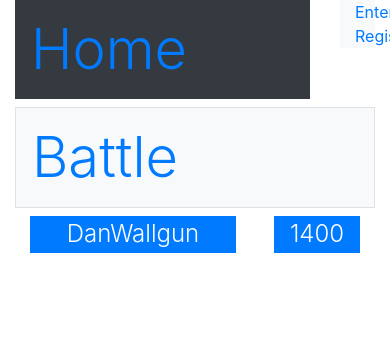
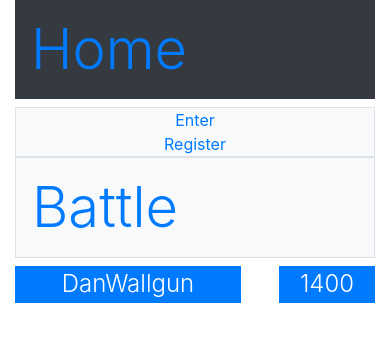
Before and after one commit to DanWallgun/Web-Python, a Flask app: page / in a window 390 px wide; the page is wider, and only the part inside the window is pictured. Shown: the top 342 px of that part. Run offline with Flask 2, Linux system fonts and the light colour scheme; data comes from the database, SQL or seed files in the repository; some libraries are stand-ins or nearby versions.

Commit message:
Changed layout according to mobile

```diff
--- a/web/app/templates/base.html
+++ b/web/app/templates/base.html
@@ -26,7 +26,7 @@
     <body>
         <div class="container">
             <div class="row">
-                <div class="col-10">
+                <div class="col-sm-10">
                     <h1 class="container p-3 bg-dark text-white display-4">
                         <a href="/">
                             {% block topheading %}
@@ -34,8 +34,8 @@
                         </a>
                     </h1>
                 </div>
-                <div class="col-2">
-                    <div id="login-block" class="container text-center bg-light">
+                <div class="col-sm-2">
+                    <div id="login-block" class="container border text-center bg-light">
                         <!-- <a href="/">Enter</a>
                         <br>
                         <a href="/">Register</a> -->
--- a/web/app/templates/index.html
+++ b/web/app/templates/index.html
@@ -11,7 +11,7 @@
         </a>
     </h1>
     {% for user in users %}
-    <div class="row m-0">
+    <div class="row">
         <div class="col-8">
             <h4 class="p-1 mr-1 bg-primary text-white font-weight-light text-center">
                 {{ user.login }}
--- a/web/run.py
+++ b/web/run.py
@@ -1,4 +1,4 @@
 from app import app
 
 if __name__ == '__main__':
-    app.run(debug=True, host='0.0.0.0')
+    app.run(debug=False, host='0.0.0.0')
```
